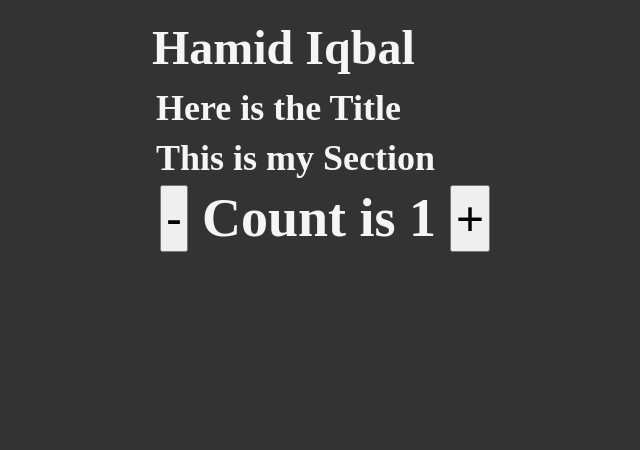
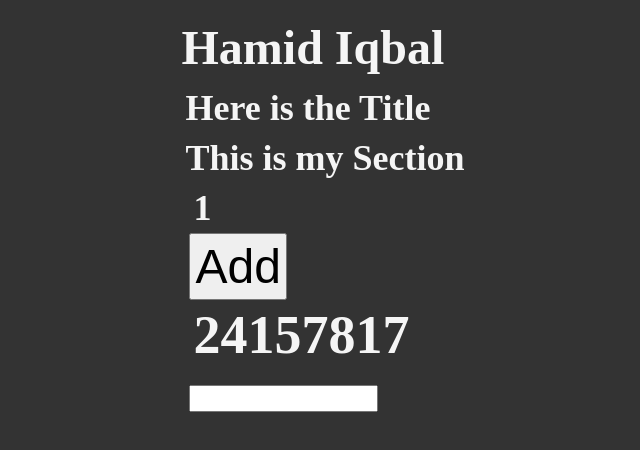
Before and after one commit to Hamid-Iqball/TS, a React (Vite) app in the folder vite-react-ts-project/: page / in a window 1280 px wide. Shown: the top 450 px of the page, without its empty margins (315-955 px from the left). Built offline with nearby package versions, Linux system fonts and the light colour scheme.

Commit message:
useState,useEffect,Ref etc in Ts

```diff
--- a/vite-react-ts-project/src/App.tsx
+++ b/vite-react-ts-project/src/App.tsx
@@ -1,20 +1,26 @@
-import { useState } from "react"
+import { useEffect, useState } from "react"
 import Counter from "./Components/Counter"
 import Heading from "./Components/Heading"
 import Section from "./Components/Section"
+import List from "./Components/ListItems"
+import State from "./Components/State"
 
 
 function App() {
-      const [count,setCount] = useState<number>(1)
+    // const [count,setCount] = useState<number>(1)
+    // const items = ['Hamid','Iqbal','isHere',4]
+
+
+
+
   return (
     <div><Heading title="Hamid Iqbal"/>
+    <Section title="Here is the Title">
+      This is my Section
+    {/* <List items={items} render={(item:string|number)=>(<span className="gold">{item}</span>)} />
+    <Counter setCount={setCount}>{count} </Counter> */}
 
-    <Section title="Here is the Title">
-
-      This is my Section
-
-
-      <Counter setCount={setCount}>{count} </Counter>
+    <State/>
     </Section>
     </div>
   )
--- /dev/null
+++ b/vite-react-ts-project/src/Components/ListItems.tsx
@@ -0,0 +1,22 @@
+/* eslint-disable @typescript-eslint/no-unused-vars */
+import { ReactNode } from "react";
+
+interface ListProps<T>{
+    items:T[],
+    render:(item:T)=> ReactNode
+}
+
+
+const List = <T,>({items,render}:ListProps<T>)=>{
+return (
+
+    <ul>
+        {items.map((item,i)=>(
+            <li key={i}> {render(item)}</li>
+        ))}
+    </ul>
+)
+
+
+}
+export default List
--- /dev/null
+++ b/vite-react-ts-project/src/Components/State.tsx
@@ -0,0 +1,51 @@
+/* eslint-disable @typescript-eslint/no-unused-vars */
+import { useCallback, useState, MouseEvent, KeyboardEvent, useMemo, useRef, useEffect } from "react"
+
+interface User {
+    id:string,
+    username:string,
+}
+
+type febFunc = (n:number)=>number
+
+const fib:febFunc = (n)=>{
+    if(n<2) return n
+    return fib(n-1) + fib(n-2)
+}
+
+const myNum = 37
+
+function State() {
+    const [count,setCount] = useState<number>(1)
+    const [user,setUser] = useState<User|null>(null)
+
+    const inputRef = useRef<HTMLInputElement>(null)
+
+    console.log(inputRef.current)
+    console.log(inputRef.current?.value)
+
+useEffect(()=>{
+  console.log('mouting')
+  console.log('users' , user)
+
+
+  return ()=> console.log('unmounting')
+})
+
+    const addTwo = useCallback(():void=>
+    setCount(prev=>prev+1),[])
+
+
+    const result = useMemo<number>(()=>fib(myNum),[])
+
+  return (
+    <div>
+    <p>{count}</p>
+    <button onClick={addTwo}>Add</button>
+    <h2>{result}</h2>
+    <input type="text" ref={inputRef} />
+    </div>
+  )
+}
+
+export default State
```
